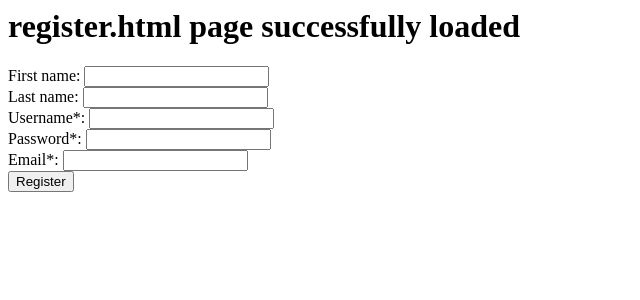
After one commit to TheArchDev/geoquiz, a Django app: template geoquiz/templates/geoquiz/register.html in a window 1280 px wide. The commit adds this page. Shown: the top 300 px of the page, without its empty margins (0-640 px from the left). Run offline with Django 3.2, Linux system fonts and the light colour scheme; the template is opened without the code that fills it, so the values that code supplies are empty.

Commit message:
Setting up user registration, logging in and logging out functionality within urls.py and views.py. Creating HTML input forms within register.html and login.html. Create models.py, but still to create models.

```diff
--- a/geoquiz/models.py
+++ b/geoquiz/models.py
@@ -1 +1,6 @@
 from django.db import models
+
+from django.contrib.auth.models import User
+
+class UserProfile(models.Model):
+	user = models.ForeignKey(User)
--- a/geoquiz/templates/geoquiz/home.html
+++ b/geoquiz/templates/geoquiz/home.html
@@ -1 +1,3 @@
 <h1>Home HTML document</h1>
+
+<p>{{ logout_message }}</p>
--- /dev/null
+++ b/geoquiz/templates/geoquiz/register.html
@@ -0,0 +1,26 @@
+<h1>register.html page successfully loaded</h1>
+
+<!--
+	Chose maxlengths based on the SQL table auth_user - could probably shorten the password and email length restraints here.
+
+	Haven't added the id flags to the 3x input fields. Therefore currently not sure if the for flags within the label elements are actually doing anything.
+
+	Add in a confirm password input
+
+	Could do some form validation with Django to check i) if the email is already in use by another use ii) that the email is of correct form (HTML 'required' flag only checks that there is a @. Looking at user entry later in Django admin page considers that as an invalid email address still)
+-->
+
+<form action='/register/' method='post'>
+	{% csrf_token %}
+	<label for='first_name'>First name:</label>
+	<input type='text' name='first_name' maxlength='30'></input></br>
+	<label for='last_name'>Last name:</label>
+	<input type='text' name='last_name' maxlength='30'></input></br>
+	<label for='username'>Username*:</label>
+	<input type='text' name='username' maxlength='30' required></input></br>
+	<label for='password'>Password*:</label>
+	<input type='password' name='password' maxlength='128' required></input></br>
+	<label for='email'>Email*:</label>
+	<input type='email' name='email' maxlength='254' required></input></br>
+	<input type='submit' name='SUBMIT' value="Register"></input>
+</form>
--- a/geoquiz/urls.py
+++ b/geoquiz/urls.py
@@ -20,4 +20,9 @@ from . import views
 urlpatterns = [
     url(r'^admin/', admin.site.urls),
     url(r'^$', views.home, name='home'),
+    url(r'^register/$', views.register, name='register'),
+    url(r'^login/$', views.login_user, name='login_user'),
+    url(r'^logout/$', views.logout_user, name='logout_user'),
+    url(r'^list/$', views.list, name='list'),
+    url(r'^quiz/$', views.quiz, name='quiz'),
 ]
```
Also changed, not shown: geoquiz/templates/geoquiz/login.html (added, +12 -0 lines), geoquiz/views.py (+61 -1 lines), geoquiz/migrations/0001_initial.py (added), geoquiz/migrations/__init__.py (added), geoquiz/templates/geoquiz/base.html (added).
